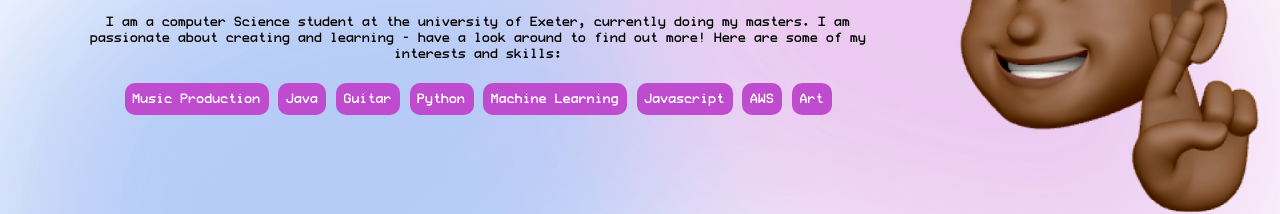
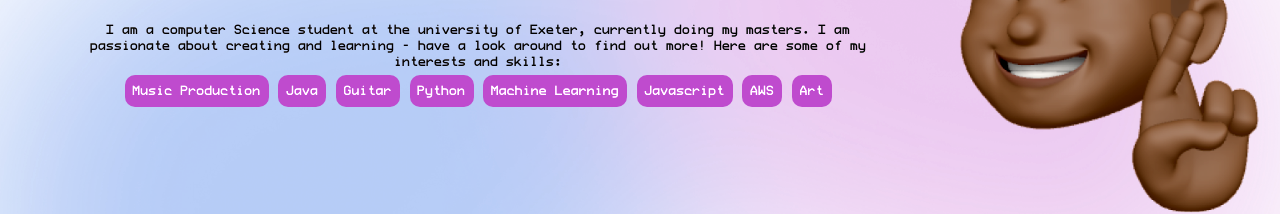
Before and after one commit to FeelingPeachy/personal-site, a React (Vite) app in the folder frontend/: page / in a window 1280 px wide. Shown: the part 341-555 px from the top of the page. Built offline with nearby package versions, Linux system fonts and the light colour scheme; no server answers; a web font is replaced by a local one.

Commit message:
display resizing

```diff
--- a/frontend/src/pages/Home.jsx
+++ b/frontend/src/pages/Home.jsx
@@ -71,20 +71,19 @@ export default function Home(){
         <div id="about-text">
           I am a computer Science student at the university of Exeter, currently doing my masters.
           I am passionate about creating and learning - have a look around to find out more! Here are some of my interests and skills:
-          <br></br>
-          <br />
+
+         </div>
+        <div id="all-interest">
           <span className="interest"> Music Production </span>  <span className="interest">  Java </span> <span className="interest"> Guitar </span>
           <span className="interest">  Python </span>  <span className="interest">  Machine Learning </span>  <span className="interest">  Javascript </span>
           <span className="interest">  AWS </span> <span className="interest">  Art </span>
-
-
-        </div>
+          </div>
       </div>
     </main>
 
-      <div className="image">
-         <img src="/Head.png" alt="Memoji" />
-      </div>
+    <div className="image">
+        <img src="/Head.png" alt="Memoji" />
+    </div>
 
     <div className="content">
 
--- a/frontend/src/styles/Home.css
+++ b/frontend/src/styles/Home.css
@@ -72,14 +72,18 @@ main .about-section #greeting{
     justify-content: center;
 }
 
+#all-interest{
+    display: flex;
+    flex-wrap: wrap;
+    justify-content: center;
+}
+
 .about-section .interest{
     color: white;
     background: #B454C1;
     margin: 0.3rem;
     padding: 0.5rem;
     border-radius: 10px;
-    overflow: visible;                /* Show overflow content (not necessary for inline-block) */
-    white-space: nowrap;
 }
 
 .interest:hover {
@@ -93,6 +97,7 @@ main .about-section #greeting{
     grid-area: image;
     display: flex;
     justify-content: center;
+
 }
 
 .image img {
@@ -246,3 +251,11 @@ main .about-section #greeting{
 
     }
 }
+
+
+
+@media screen and (min-width: 2500px) {
+    .image img {
+        transform: translateX(-7vw); /* Moves the image 100 pixels to the right */
+    }
+}
```
